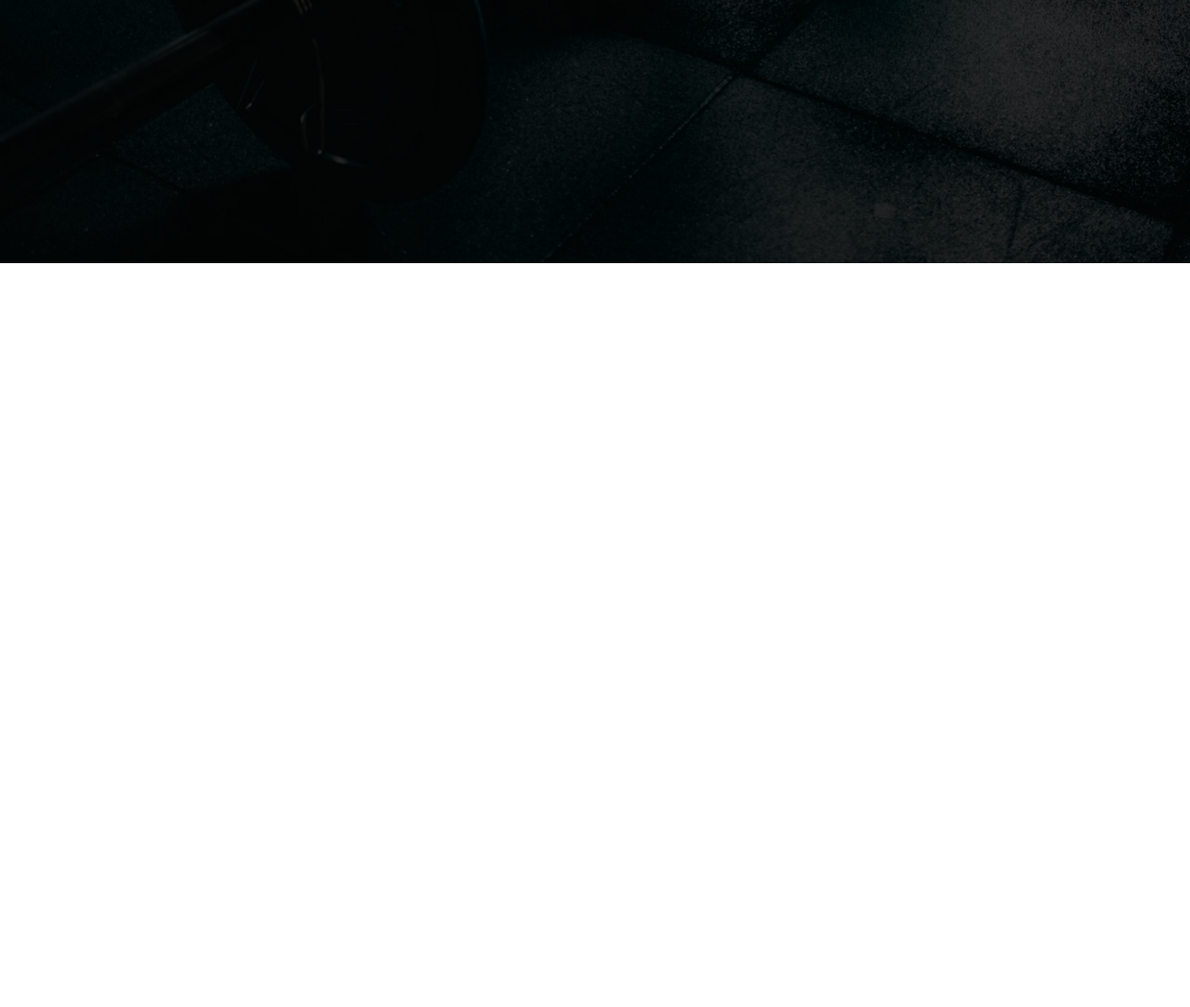
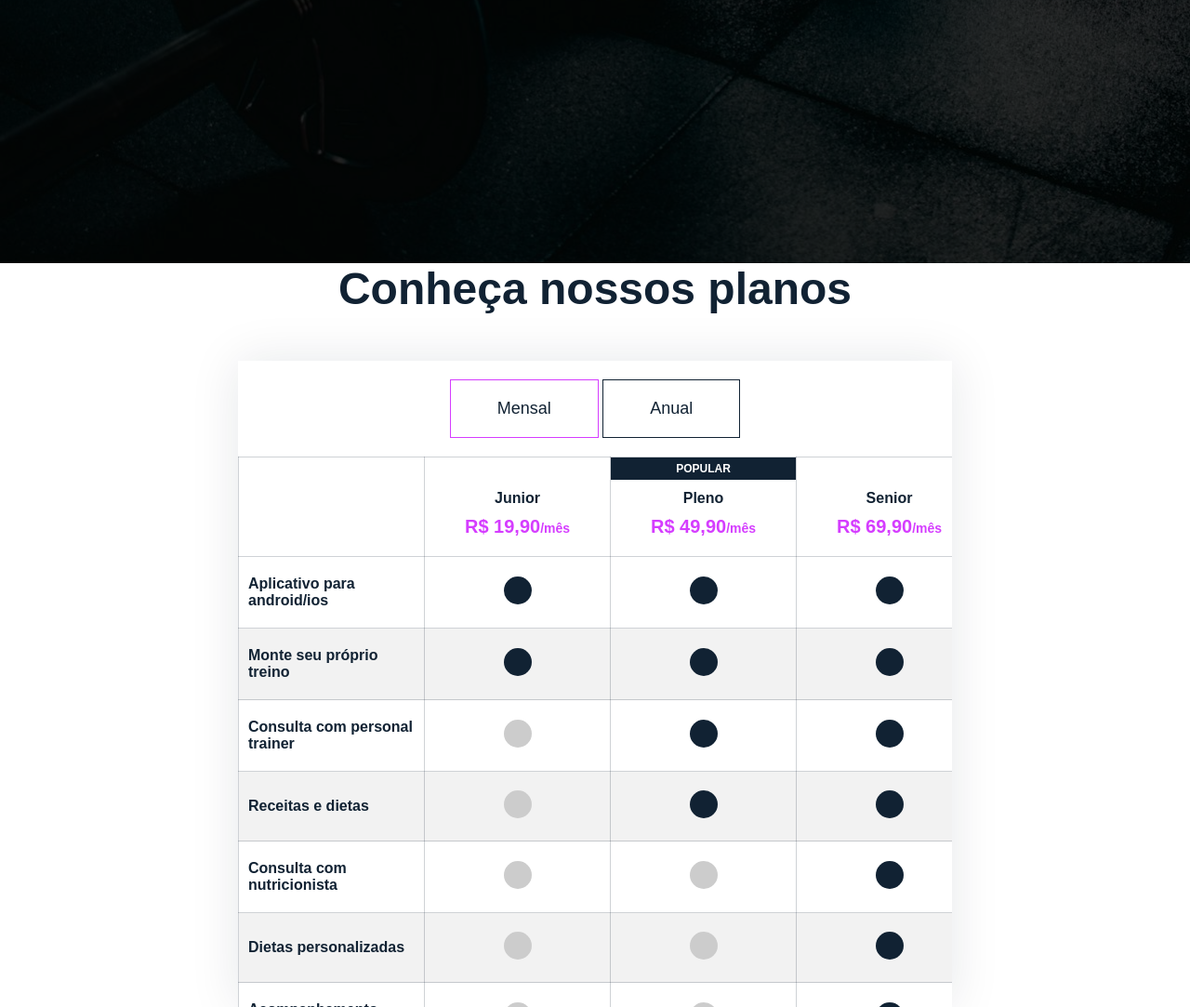
Before and after one commit to kelvysmoura/digital-gym, a plain HTML site: page index.html in a window 1280 px wide. Shown: the part 517-1600 px from the top of the page at 93% size. Before the commit the page ends 804 px from the top, so only its background shows below. Drawn offline with Linux system fonts and the light colour scheme.

Commit message:
Criando section para exibir tabela de planos

```diff
--- /dev/null
+++ b/css/plans.css
@@ -0,0 +1,127 @@
+#plans {
+    display: flex;
+    justify-content: center;
+    align-items: center;
+    flex-direction: column;
+    text-align: center;
+}
+
+#plans .table-wrap {
+    max-width: 60%;
+    width: 100%;
+    overflow-x: auto;
+    box-shadow: 0 0 50px 0 rgba(var(--secondary-color-rbg), 0.1);
+    padding-top: 20px;
+}
+
+#plans table {
+    border-collapse: collapse;
+    color: var(--dark-gray);
+    width: 100%;
+    margin-top: 20px;
+}
+
+#plans tbody tr:nth-child(even) {
+    background-color: var(--light-gray);
+}
+
+#plans table tbody td:nth-child(1) {
+    font-weight: bold;
+    text-align: left;
+    color: var(--secondary-color);
+}
+
+#plans table th,
+#plans table td {
+    border: 1px solid rgba(var(--secondary-color-rbg), 0.2);
+    min-width: 200px;
+}
+
+#plans table th {
+    color: var(--secondary-color);
+    padding-bottom: 20px;
+    position: relative;
+}
+
+#plans table th span {
+    display: block;
+}
+
+#plans thead .flag {
+    background: var(--secondary-color);
+    position: absolute;
+    color: #fff;
+    font-size: 12px;
+    width: 100%;
+    padding: 5px
+}
+
+#plans table td {
+    color: var(--dark-gray);
+}
+
+#plans tbody td {
+    padding: 20px 10px;
+}
+
+#plans td .point {
+    display: inline-block;
+    width: 30px;
+    height: 30px;
+    border-radius: 100%;
+}
+
+#plans td .point.yes {
+    background-color: var(--secondary-color);
+}
+
+#plans td .point.no {
+    background-color: var(--middle-gray);
+}
+
+#plans .plan-name {
+    margin-top: 35px;
+    margin-bottom: 10px;
+}
+
+#plans .plan-price {
+    font-size: 20px;
+    font-weight: bold;
+    color: var(--primary-color);
+}
+
+#plans .plan-price::after {
+    content: "/mês";
+    font-size: 14px;
+}
+
+#plans .monthly-price-discount {
+    display: none;
+}
+
+#plans .table-wrap label {
+    border: 1px solid var(--secondary-color);
+    color: var(--secondary-color);
+    padding: 20px 50px;
+    display: inline-block;
+    cursor: pointer;
+    font-size: 18px;
+}
+
+#plans input#yearly:checked~table .monthly-price {
+    text-decoration: line-through;
+    font-size: 12px;
+    color: var(--middle-gray);
+}
+
+#plans input#yearly:checked~table .monthly-price-discount {
+    display: block;
+}
+
+#plans .table-wrap input {
+    display: none;
+}
+
+#plans .table-wrap input[type="radio"]:checked+label {
+    border: 1px solid var(--primary-color);
+}
--- a/index.html
+++ b/index.html
@@ -7,6 +7,7 @@
     <link rel="stylesheet" href="css/style.css">
     <link rel="stylesheet" href="css/section.css">
     <link rel="stylesheet" href="css/home.css">
+    <link rel="stylesheet" href="css/plans.css">
 </head>
 
 <body>
@@ -21,6 +22,126 @@
                 <img src="img/home-background.jpg">
             </div>
         </section>
+
+        <section class="section" id="plans">
+            <h2>Conheça nossos planos</h2>
+
+            <div class="table-wrap">
+                <input type="radio" name="price-type" id="monthly" checked>
+                <label for="monthly">Mensal</label>
+                <input type="radio" name="price-type" id="yearly">
+                <label for="yearly">Anual</label>
+                <table>
+                    <thead>
+                        <tr>
+                            <th></th>
+                            <th>
+                                <span class="plan-name">Junior</span>
+                                <span class="plan-price monthly-price">R$ 19,90</span>
+                                <span class="plan-price monthly-price-discount">R$ 9,90</span>
+                            </th>
+                            <th>
+                                <span class="flag">POPULAR</span>
+                                <span class="plan-name">Pleno</span>
+                                <span class="plan-price monthly-price">R$ 49,90</span>
+                                <span class="plan-price monthly-price-discount">R$ 39,90</span>
+                            </th>
+                            <th>
+                                <span class="plan-name">Senior</span>
+                                <span class="plan-price monthly-price">R$ 69,90</span>
+                                <span class="plan-price monthly-price-discount">R$ 59,90</span>
+                            </th>
+                        </tr>
+                    </thead>
+                    <tbody>
+                        <tr>
+                            <td>Aplicativo para android/ios</td>
+                            <td>
+                                <span class="point yes"></span>
+                            </td>
+                            <td>
+                                <span class="point yes"></span>
+                            </td>
+                            <td>
+                                <span class="point yes"></span>
+                            </td>
+                        </tr>
+                        <tr>
+                            <td>Monte seu próprio treino</td>
+                            <td>
+                                <span class="point yes"></span>
+                            </td>
+                            <td>
+                                <span class="point yes"></span>
+                            </td>
+                            <td>
+                                <span class="point yes"></span>
+                            </td>
+                        </tr>
+                        <tr>
+                            <td>Consulta com personal trainer</td>
+                            <td>
+                                <span class="point no"></span>
+                            </td>
+                            <td>
+                                <span class="point yes"></span>
+                            </td>
+                            <td>
+                                <span class="point yes"></span>
+                            </td>
+                        </tr>
+                        <tr>
+                            <td>Receitas e dietas</td>
+                            <td>
+                                <span class="point no"></span>
+                            </td>
+                            <td>
+                                <span class="point yes"></span>
+                            </td>
+                            <td>
+                                <span class="point yes"></span>
+                            </td>
+                        </tr>
+                        <tr>
+                            <td>Consulta com nutricionista</td>
+                            <td>
+                                <span class="point no"></span>
+                            </td>
+                            <td>
+                                <span class="point no"></span>
+                            </td>
+                            <td>
+                                <span class="point yes"></span>
+                            </td>
+                        </tr>
+                        <tr>
+                            <td>Dietas personalizadas</td>
+                            <td>
+                                <span class="point no"></span>
+                            </td>
+                            <td>
+                                <span class="point no"></span>
+                            </td>
+                            <td>
+                                <span class="point yes"></span>
+                            </td>
+                        </tr>
+                        <tr>
+                            <td>Acompanhamento médico</td>
+                            <td>
+                                <span class="point no"></span>
+                            </td>
+                            <td>
+                                <span class="point no"></span>
+                            </td>
+                            <td>
+                                <span class="point yes"></span>
+                            </td>
+                        </tr>
+                    </tbody>
+                </table>
+            </div>
+        </section>
     </main>
 </body>
 
```
